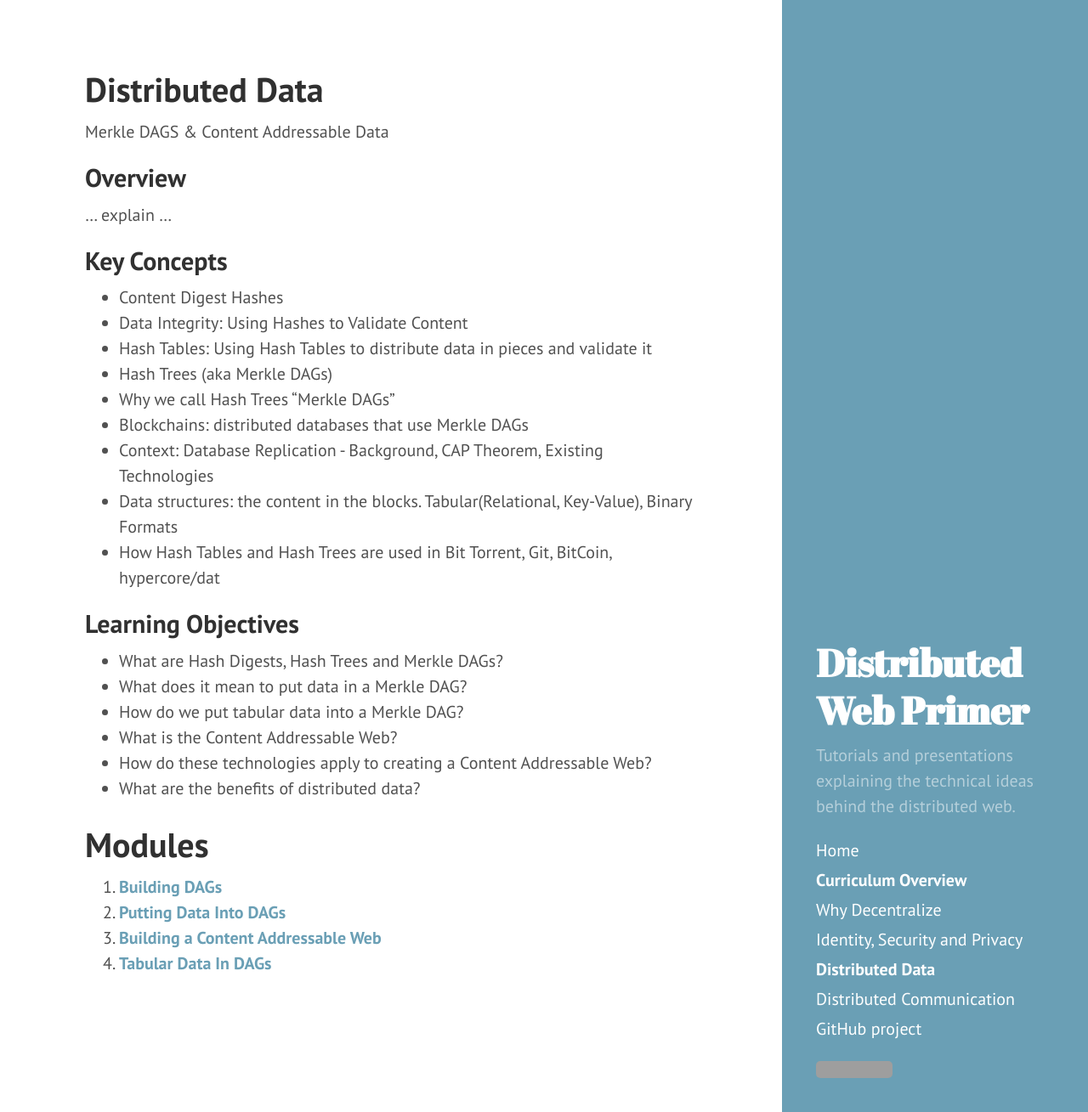
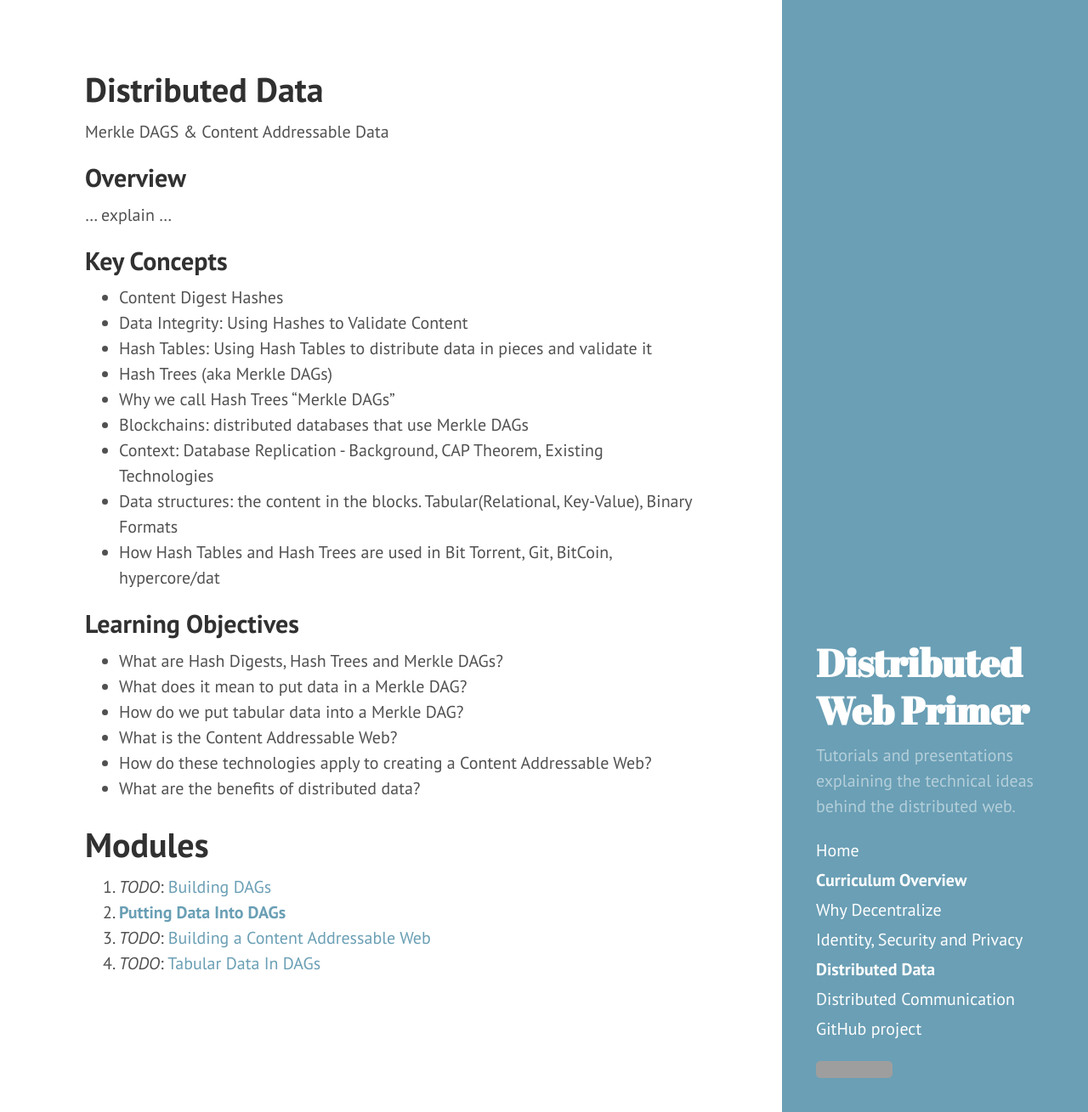
Before and after one commit to swadeshi/decentralized-web-primer, a Jekyll site: the page built from curriculum/distributed-data/index.md, in a window 1280 px wide and 1309 px high. Shown: the whole window at 85% size. Built offline with Jekyll 4.4.1, drawn with Linux system fonts in a browser that asks for light colours; grey boxes are pictures that could not be loaded.

Commit message:
Mark unfinished modules with TODO

```diff
--- a/curriculum/distributed-data/index.md
+++ b/curriculum/distributed-data/index.md
@@ -33,7 +33,7 @@ Merkle DAGS & Content Addressable Data
 
 # Modules
 
-1. **[Building DAGs](modules/building-dags)**
+1. _TODO_: [Building DAGs](modules/building-dags)
 1. **[Putting Data Into DAGs](modules/putting-data-into-dags)**
-1. **[Building a Content Addressable Web](modules/content-addressable-web)**
-1. **[Tabular Data In DAGs](modules/tabular-data-in-dags)**
+1. _TODO_: [Building a Content Addressable Web](modules/content-addressable-web)
+1. _TODO_: [Tabular Data In DAGs](modules/tabular-data-in-dags)
```
